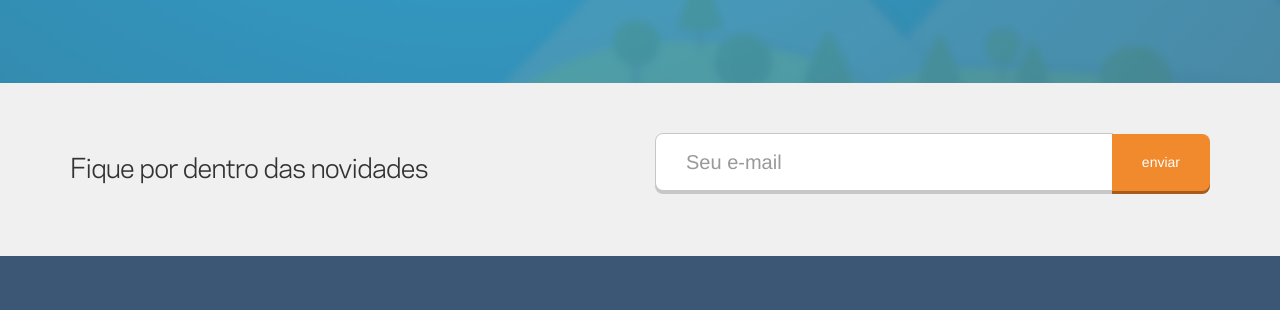
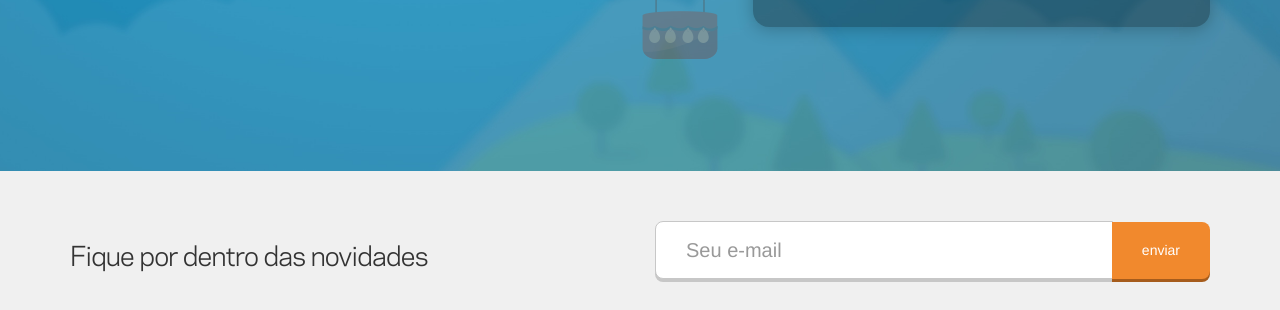
Before and after one commit to Chirs-Evans/atmosfero-v3, a plain HTML site: page index.html in a window 1280 px wide. Shown: the part 729-1039 px from the top of the page. Drawn offline with Linux system fonts and the light colour scheme; files whose address does not match are found by name.

Commit message:
reajustes

```diff
--- a/bild/atmosfero/atm-home.less
+++ b/bild/atmosfero/atm-home.less
@@ -5,7 +5,7 @@
     //height: 80%;
     min-height: 80%;
     //max-height: 530px;
-    padding: 32px 0 64px 0;
+    padding: 120px 0 64px 0;
     overflow: hidden;
     background-color: @blue-atmosfero;
     -webkit-background-size: cover;
```
Also changed, not shown: css/atmosfero.css, 1 other file.
